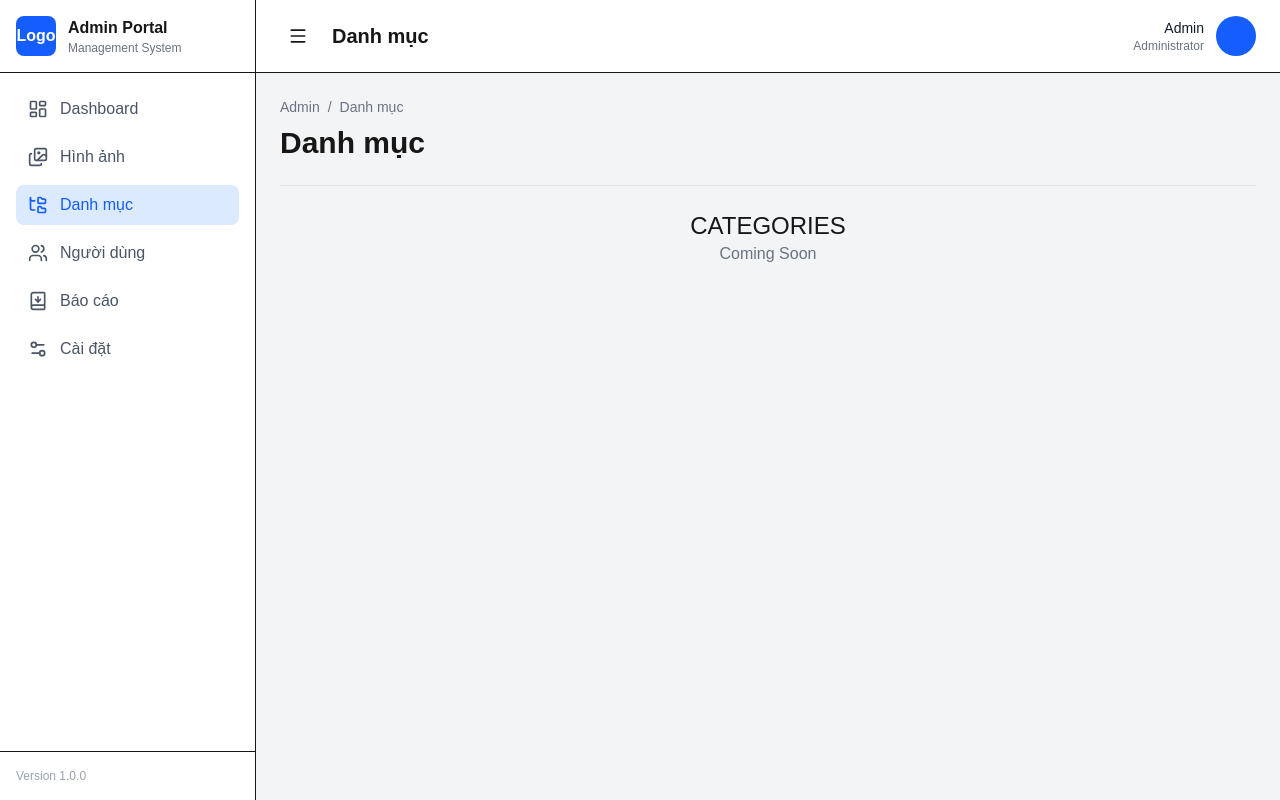
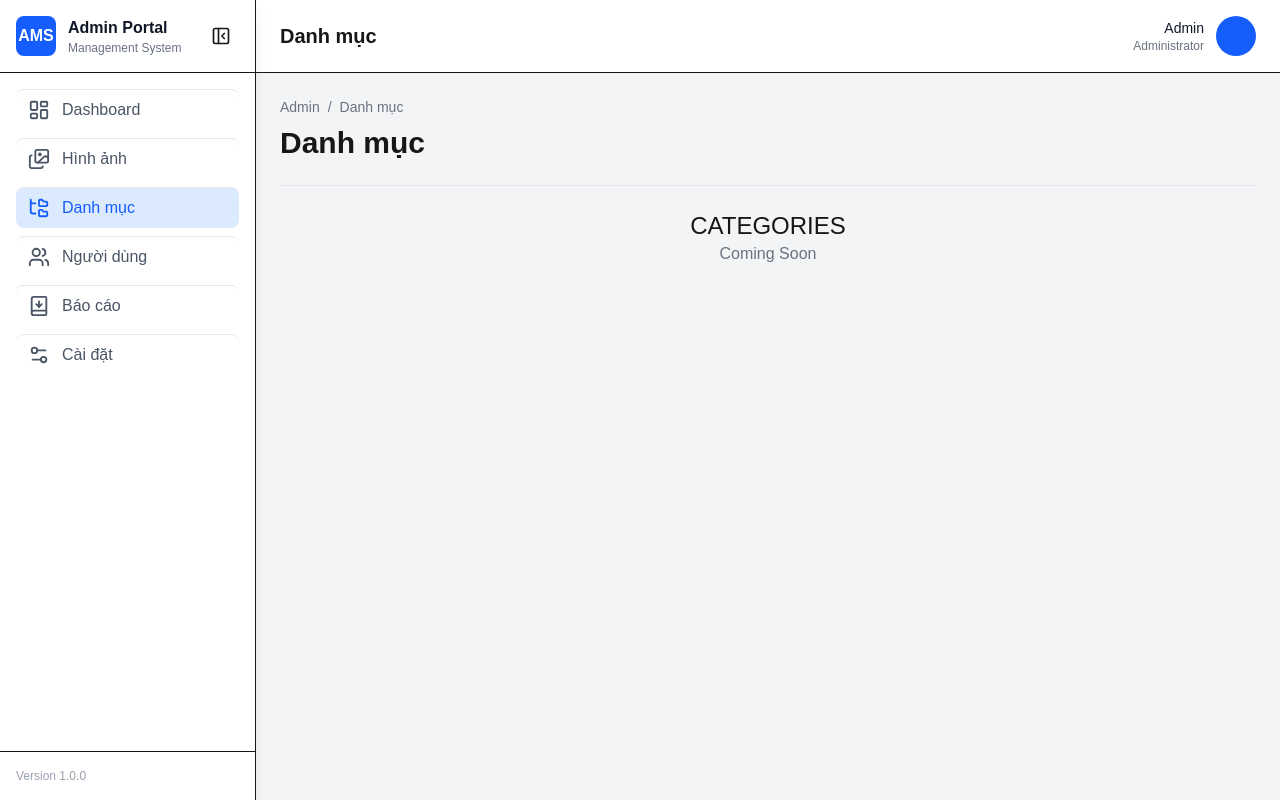
Before and after one commit to DyLan1401/admin-portal, a Next.js app in the folder frontend/: page /admin/categories in a window 1280 px wide. Built offline with nearby package versions, Linux system fonts and the light colour scheme.

Commit message:
implement responsive admin layout

```diff
--- a/frontend/src/app/layout.tsx
+++ b/frontend/src/app/layout.tsx
@@ -13,8 +13,8 @@ const geistMono = Geist_Mono({
 });
 
 export const metadata: Metadata = {
-  title: "Create Next App",
-  description: "Generated by create next app",
+  title: "Admin",
+  description: "Admin",
 };
 
 export default function RootLayout({
--- a/frontend/src/components/layout/AdminLayout/Header/HeaderLeft.tsx
+++ b/frontend/src/components/layout/AdminLayout/Header/HeaderLeft.tsx
@@ -2,20 +2,19 @@ import { Menu } from "lucide-react";
 
 interface HeaderLeftProps {
     pageTitle: string;
-    // collapsed: boolean;
-    onToggle: () => void;
+    onOpenMenu: () => void;
 }
 
 export default function HeaderLeft({
     pageTitle,
-    // collapsed,
-    onToggle,
+    onOpenMenu,
 }: HeaderLeftProps) {
     return (
-        <div className="flex items-center gap-4">
+        <div className="flex items-center gap-4 ">
             <button
-                onClick={onToggle}
-                className="rounded-lg p-2 transition-colors hover:bg-gray-100"
+                type="button"
+                onClick={onOpenMenu}
+                className=" md:hidden mr-3 rounded-lg p-2 hover:bg-gray-100 transition-colors"
             >
                 <Menu size={20} />
             </button>
--- a/frontend/src/components/layout/AdminLayout/Header/index.tsx
+++ b/frontend/src/components/layout/AdminLayout/Header/index.tsx
@@ -3,23 +3,18 @@ import HeaderRight from "./HeaderRight";
 
 interface HeaderProps {
     pageTitle: string;
-    // collapsed: boolean;
-    onToggle: () => void;
+    onOpenMenu: () => void;
 }
 
 export default function Header({
     pageTitle,
-    // collapsed,
-    onToggle,
+    onOpenMenu,
 }: HeaderProps) {
     return (
-        <header
-            className=" flex items-center justify-between border-b bg-white px-6 py-4 "
-        >
+        <header className="flex items-center justify-between border-b bg-white px-6 py-4">
             <HeaderLeft
                 pageTitle={pageTitle}
-                // collapsed={collapsed}
-                onToggle={onToggle}
+                onOpenMenu={onOpenMenu}
             />
 
             <HeaderRight />
--- /dev/null
+++ b/frontend/src/components/layout/AdminLayout/Sidebar/Overlay/index.tsx
@@ -0,0 +1,20 @@
+interface OverlayProps {
+    open: boolean;
+    onClose: () => void;
+}
+
+export default function Overlay({
+    open,
+    onClose,
+}: OverlayProps) {
+    if (!open) {
+        return null;
+    }
+
+    return (
+        <div
+            className="fixed inset-0 z-30 bg-black/50 md:hidden"
+            onClick={onClose}
+        />
+    );
+}
--- a/frontend/src/components/layout/AdminLayout/Sidebar/SidebarHeader.tsx
+++ b/frontend/src/components/layout/AdminLayout/Sidebar/SidebarHeader.tsx
@@ -1,15 +1,52 @@
-export default function SidebarHeader() {
+import { PanelLeftClose, PanelLeftOpen } from "lucide-react";
+
+interface SidebarHeaderProps {
+    collapsed: boolean;
+    onCollapse: () => void;
+}
+
+export default function SidebarHeader({
+    collapsed,
+    onCollapse,
+}: SidebarHeaderProps) {
     return (
-        <div className="flex items-center gap-3 border-b p-4">
-            <div className="flex h-10 w-10 items-center justify-center rounded-lg bg-blue-600 text-white font-bold">
-                Logo
+        <header className="flex items-center justify-between border-b px-4 py-4">
+            {/* Logo + Title */}
+            <div className="flex items-center gap-3">
+                <div className="flex h-10 w-10 items-center justify-center rounded-lg bg-blue-600 font-bold text-white">
+                    AMS
                 </div>
+
+                {!collapsed && (
                     <div>
-                <h2 className="font-semibold">Admin Portal</h2>
+                        <h2 className="font-semibold text-gray-900">
+                            Admin Portal
+                        </h2>
+
                         <p className="text-xs text-gray-500">
                             Management System
                         </p>
                     </div>
+                )}
             </div>
+
+            {/* Desktop Collapse Button */}
+            <button
+                type="button"
+                onClick={onCollapse}
+                className="hidden rounded-lg p-2 transition-colors hover:bg-gray-100 md:flex"
+                aria-label={
+                    collapsed
+                        ? "Expand Sidebar"
+                        : "Collapse Sidebar"
+                }
+            >
+                {collapsed ? (
+                    <PanelLeftOpen size={20} />
+                ) : (
+                    <PanelLeftClose size={20} />
+                )}
+            </button>
+        </header>
     );
 }
--- a/frontend/src/components/layout/AdminLayout/Sidebar/SidebarItem.tsx
+++ b/frontend/src/components/layout/AdminLayout/Sidebar/SidebarItem.tsx
@@ -6,6 +6,8 @@ interface SidebarItemProps {
     href: string;
     icon: LucideIcon;
     active: boolean;
+    collapsed: boolean;
+    onCloseMobileMenu: () => void
 }
 
 export default function SidebarItem({
@@ -13,21 +15,28 @@ export default function SidebarItem({
     href,
     icon: Icon,
     active,
+    collapsed,
+    onCloseMobileMenu
 }: SidebarItemProps) {
     return (
         <Link
             href={href}
+            onClick={onCloseMobileMenu}
             className={`
                 flex items-center gap-3 rounded-lg px-3 py-2 transition-colors
+                border-t border-gray-200
+
                 ${active
                     ? "bg-blue-100 text-blue-600"
                     : "text-gray-600 hover:bg-gray-100"
                 }
             `}
         >
-            <Icon size={20} />
+            <Icon size={22} />
 
-            <span>{label}</span>
+            <span
+                className={`${collapsed ? "hidden" : "block"}`}
+            >{label}</span>
         </Link>
     );
 }
--- a/frontend/src/components/layout/AdminLayout/Sidebar/SidebarMenu.tsx
+++ b/frontend/src/components/layout/AdminLayout/Sidebar/SidebarMenu.tsx
@@ -3,8 +3,13 @@
 import { usePathname } from "next/navigation";
 import { ADMIN_NAVIGATION } from "@/constants/navigation";
 import SidebarItem from "./SidebarItem";
+interface SidebarMenuProps {
+    collapsed: boolean;
+    onCloseMobileMenu: () => void;
 
-export default function SidebarMenu() {
+}
+
+export default function SidebarMenu({ collapsed, onCloseMobileMenu }: SidebarMenuProps) {
 
     const pathname = usePathname();
 
@@ -18,6 +23,8 @@ export default function SidebarMenu() {
                     href={item.href}
                     icon={item.icon}
                     active={pathname === item.href}
+                    collapsed={collapsed}
+                    onCloseMobileMenu={onCloseMobileMenu}
                 />
             ))}
 
--- a/frontend/src/components/layout/AdminLayout/Sidebar/index.tsx
+++ b/frontend/src/components/layout/AdminLayout/Sidebar/index.tsx
@@ -4,22 +4,46 @@ import SidebarFooter from "./SidebarFooter";
 
 interface SidebarProps {
     collapsed: boolean;
+    mobileOpen: boolean;
+    onCollapse: () => void;
+    onCloseMobileMenu: () => void
 }
 export default function Sidebar({
     collapsed,
+    mobileOpen,
+    onCollapse,
+    onCloseMobileMenu
 }: SidebarProps) {
 
+
+
     return (
+        <aside
+            className={`flex h-screen flex-col
+                border-r bg-white
+                transition-all duration-300
+                fixed inset-y-0 left-0 z-40 md:relative shadow-lg
+                ${collapsed ? "w-25" : "w-64"}
+                ${mobileOpen
+                    ? "translate-x-0"
+                    : "-translate-x-full md:translate-x-0"}
 
-        <div
-            className="flex h-screen w-64 flex-col border-r bg-white"
+`}
         >
-            <SidebarHeader />
+            <SidebarHeader
+                collapsed={collapsed}
+                onCollapse={onCollapse}
+            />
             <div className="flex-1 overflow-y-auto">
-                <SidebarMenu />
+                <SidebarMenu
+                    collapsed={collapsed}
+                    onCloseMobileMenu={onCloseMobileMenu}
+                />
             </div>
-            <SidebarFooter />
-        </div>
+            <SidebarFooter
+                collapsed={collapsed}
+            />
+        </aside>
 
     );
 
--- a/frontend/src/components/layout/AdminLayout/index.tsx
+++ b/frontend/src/components/layout/AdminLayout/index.tsx
@@ -5,35 +5,55 @@ import { ADMIN_NAVIGATION } from "@/constants/navigation";
 import Header from "./Header";
 import MainContent from "./MainContent";
 import Sidebar from "./Sidebar";
-
+import Overlay from "./Sidebar/Overlay";
 interface AdminLayoutProps {
     children: React.ReactNode;
 }
 
 export default function AdminLayout({ children }: AdminLayoutProps) {
     const [collapsed, setCollapsed] = useState(false);
+    const [mobileOpen, setMobileOpen] = useState(false);
     const pathname = usePathname();
 
-    const toggleSidebar = () => {
-        setCollapsed((prev) => !prev);
-    };
 
     const currentPage = ADMIN_NAVIGATION.find(
         (item) => item.href === pathname
     );
 
     const pageTitle = currentPage?.label ?? "Admin";
+
+    const handleCollapse = () => {
+        setCollapsed((prev) => !prev);
+    };
+
+    const handleOpenMobileMenu = () => {
+        setMobileOpen(true);
+    };
+
+    const handleCloseMobileMenu = () => {
+        setMobileOpen(false);
+    };
+
     return (
         <div className="flex h-screen bg-gray-100">
             {/* 1. Sidebar bên trái */}
-            <Sidebar collapsed={collapsed} />
+            <Sidebar
+                collapsed={collapsed}
+                mobileOpen={mobileOpen}
+                onCollapse={handleCollapse}
+                onCloseMobileMenu={handleCloseMobileMenu}
+            />
 
+            <Overlay
+                open={mobileOpen}
+                onClose={handleCloseMobileMenu}
+
+            />
             {/* 2. Phần nội dung bên phải */}
             <div className="flex-1 flex flex-col overflow-hidden">
                 <Header
                     pageTitle={pageTitle}
-                    // collapsed={collapsed}
-                    onToggle={toggleSidebar}
+                    onOpenMenu={handleOpenMobileMenu}
                 />
                 <MainContent
                     pageTitle={pageTitle}
--- a/frontend/src/constants/navigation.ts
+++ b/frontend/src/constants/navigation.ts
@@ -4,7 +4,7 @@ import { LayoutDashboard, Images, Users, FolderTree, BookDown, Settings2 } from
 export const ADMIN_NAVIGATION = [
     {
         icon: LayoutDashboard,
-        label: "Dashboard", href: "/admin"
+        label: "Dashboard", href: "/admin/dashboard"
     },
     {
         icon: Images,
--- a/frontend/src/utils/navigation.ts
+++ /dev/null
@@ -1,6 +0,0 @@
-export function isActiveRoute(pathname: string, href: string) {
-    if (href === "/admin/dashboard") {
-        return pathname === href;
-    }
-    return pathname.startsWith(href);
-}
```
Also changed, not shown: frontend/src/components/layout/AdminLayout/Sidebar/SidebarFooter.tsx (+6 -1 lines). Lines whose indentation alone changed are shown as unchanged.
